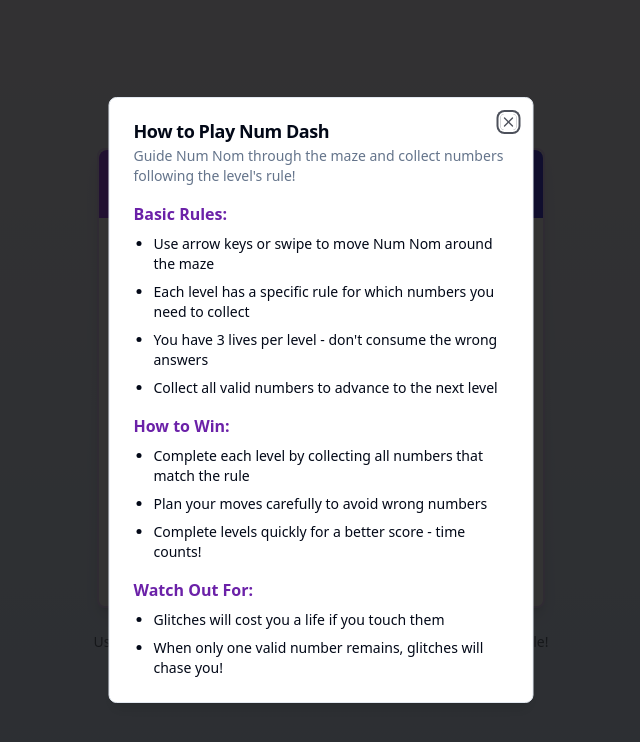
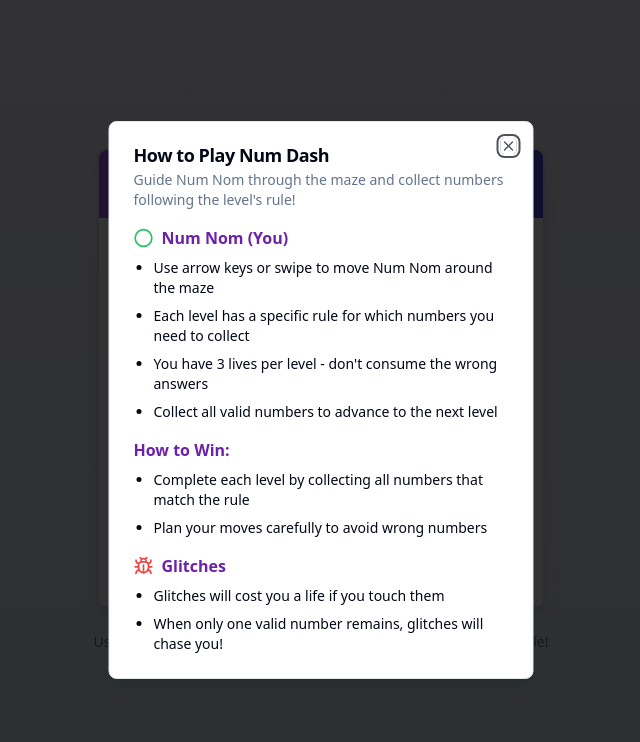
Before and after one commit to spenceriam/num-nom-dash, a React (Vite) app: page / in a window 1280 px wide. Both pictures are taken after a click on the button "Rules". Shown: the top 742 px of the page, without its empty margins (319-959 px from the left). Built offline with nearby package versions, Linux system fonts and the light colour scheme.

Commit message:
Add Nom and Glitch icons to rules
Add Nom and Glitch icons to the Rules and How to play section for better visual clarity.

```diff
--- a/src/components/game/RulesDialog.tsx
+++ b/src/components/game/RulesDialog.tsx
@@ -8,7 +8,7 @@ import {
   DialogTrigger,
 } from "@/components/ui/dialog";
 import { Button } from "@/components/ui/button";
-import { BookOpen } from "lucide-react";
+import { BookOpen, Circle, Bug } from "lucide-react";
 
 export function RulesDialog() {
   return (
@@ -28,7 +28,9 @@ export function RulesDialog() {
         </DialogHeader>
         <div className="space-y-4">
           <div>
-            <h4 className="font-semibold mb-2 text-purple-800">Basic Rules:</h4>
+            <h4 className="font-semibold mb-2 text-purple-800 flex items-center gap-2">
+              <Circle className="text-green-500" size={20} /> Num Nom (You)
+            </h4>
             <ul className="list-disc pl-5 space-y-2 text-sm">
               <li>Use arrow keys or swipe to move Num Nom around the maze</li>
               <li>Each level has a specific rule for which numbers you need to collect</li>
@@ -41,11 +43,12 @@ export function RulesDialog() {
             <ul className="list-disc pl-5 space-y-2 text-sm">
               <li>Complete each level by collecting all numbers that match the rule</li>
               <li>Plan your moves carefully to avoid wrong numbers</li>
-              <li>Complete levels quickly for a better score - time counts!</li>
             </ul>
           </div>
           <div>
-            <h4 className="font-semibold mb-2 text-purple-800">Watch Out For:</h4>
+            <h4 className="font-semibold mb-2 text-purple-800 flex items-center gap-2">
+              <Bug className="text-red-500" size={20} /> Glitches
+            </h4>
             <ul className="list-disc pl-5 space-y-2 text-sm">
               <li>Glitches will cost you a life if you touch them</li>
               <li>When only one valid number remains, glitches will chase you!</li>
```
